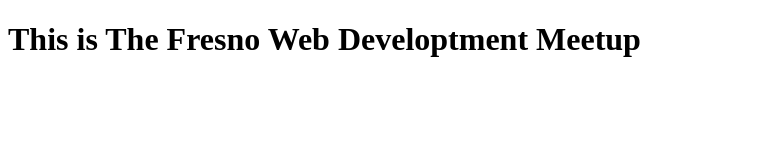
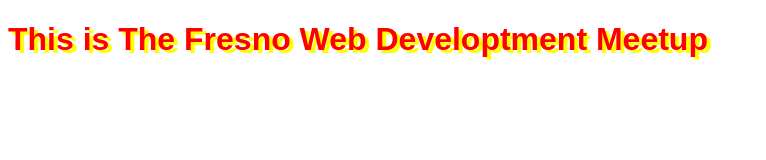
Before and after one commit to gcampos0197/fresnowebdev, a plain HTML site: page index.html in a window 1280 px wide. Shown: the whole page, without its empty margins (0-766 px from the left). Drawn offline with Linux system fonts and the light colour scheme.

Commit message:
added styles to h1

```diff
--- a/css/styles.css
+++ b/css/styles.css
@@ -1,4 +1,5 @@
-.hi {
-  font-family: broadway;
-  color: pink;
+h1 {
+  font-family: fantasy;
+  color: red;
+  text-shadow: 4px 3px yellow;
 }
```
